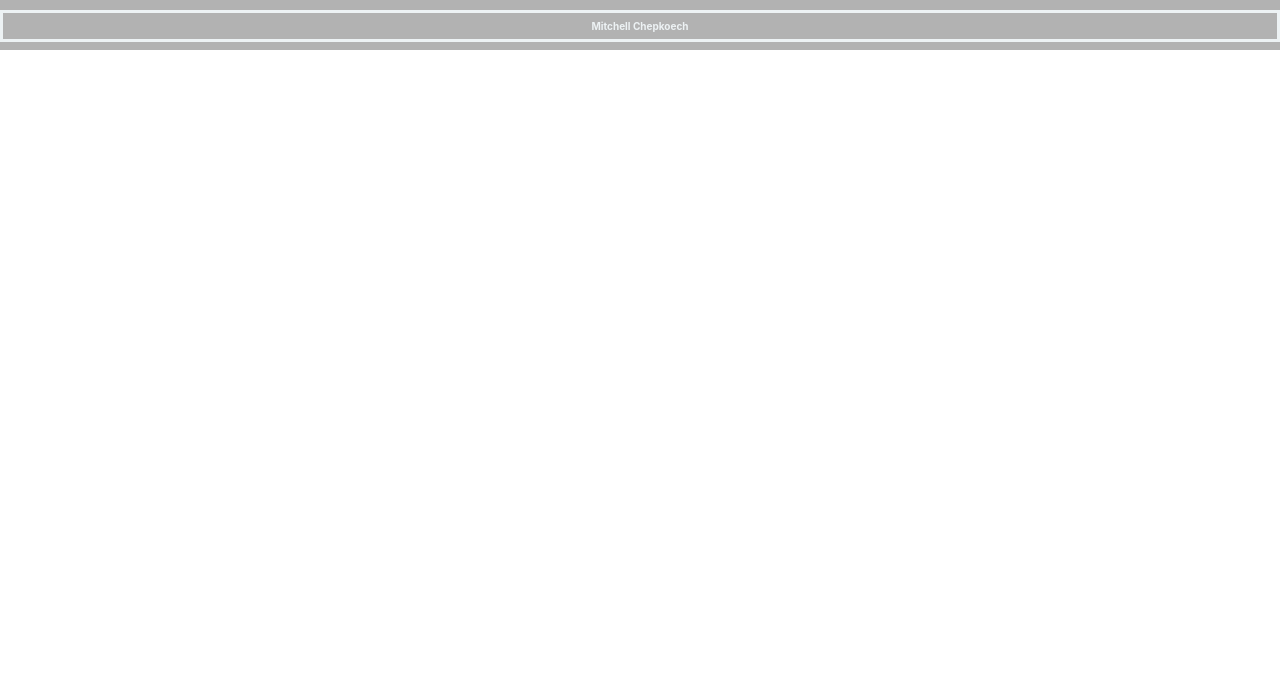
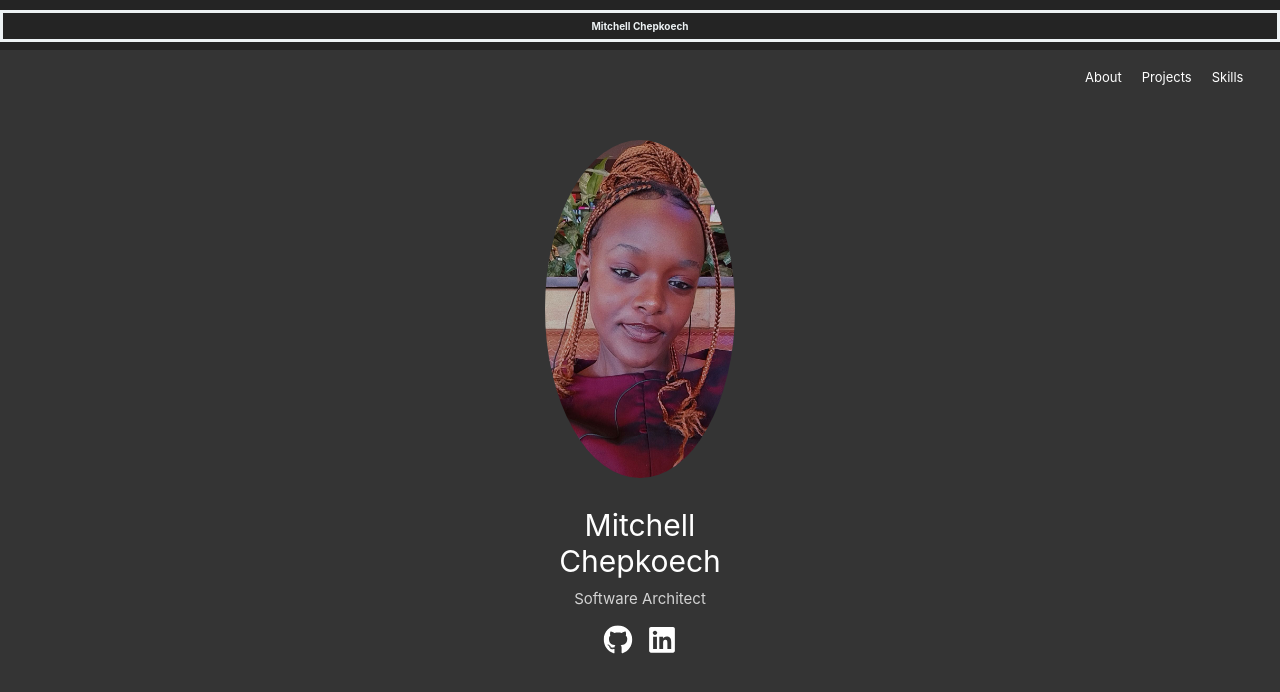
Before and after one commit to mitchellchep/MitchelleChepkoech, a JavaScript app: page / in a window 1280 px wide. Shown: the top 692 px of the page. Built offline with nearby package versions, Linux system fonts and the light colour scheme; the HTML template or start-up script is replaced by a standard one.

Commit message:
Styling for the Body
Signed-off-by: mitchellkoech <mitchikoechi3.7@gmail.com>

```diff
--- a/src/App.css
+++ b/src/App.css
@@ -62,3 +62,59 @@ a,a:active,a:hover {
 .nav-item:hover:after {
   opacity: 1;
 }
+/*Body sectiion styling */
+.body {
+  position: relative;
+  background-color: #343434;
+  display: flex;
+  justify-content: center;
+  width: 100%;
+  height: 100vh;
+  min-height: 56rem;
+}
+.body .body-container {
+  position: relative;
+  display: flex;
+  flex-direction: column;
+  justify-content: center;
+  align-items: center;
+  max-width: 120rem;
+  flex-grow: 1;
+}
+.body-profile {
+  display: flex;
+  flex-direction: column;
+  align-items: center;
+  justify-content: center;
+  max-width: 20rem;
+}
+.body-img{
+  width: 100%;
+  transform: scale(.95);
+  border-radius: 50%;
+}
+.body-content{
+  padding-top: 2rem;
+  text-align: center;
+}
+.body-headline{
+  font-size: 3rem;
+  padding-bottom: 1rem;
+  color: white;
+}
+.body-text{
+  font-size: 1.5rem;
+  padding-bottom: 1rem;
+  color: lightgrey;
+}
+.body-icons{
+  display: flex;
+  width: 100%;
+  justify-content: center;
+  font-size: 2.8rem;
+}
+.body .icon-link{
+  padding: 0.8rem 0.8rem;
+  color: white;
+  transform: scale(1.05);
+}
--- a/src/App.js
+++ b/src/App.js
@@ -1,10 +1,12 @@
 import Header from './components/Header';
 import './App.css';
+import Body from './components/Body';
 
 const App = () => {
   return (
     <div id="app" className="App">
       <Header />
+      <Body/>
     </div>
   );
 }
--- a/src/components/Body.js
+++ b/src/components/Body.js
@@ -25,3 +25,4 @@ const Body = () => {
 
     )
 }
+export default Body;
```
Also changed, not shown: src/assets/avatar.png (added).
